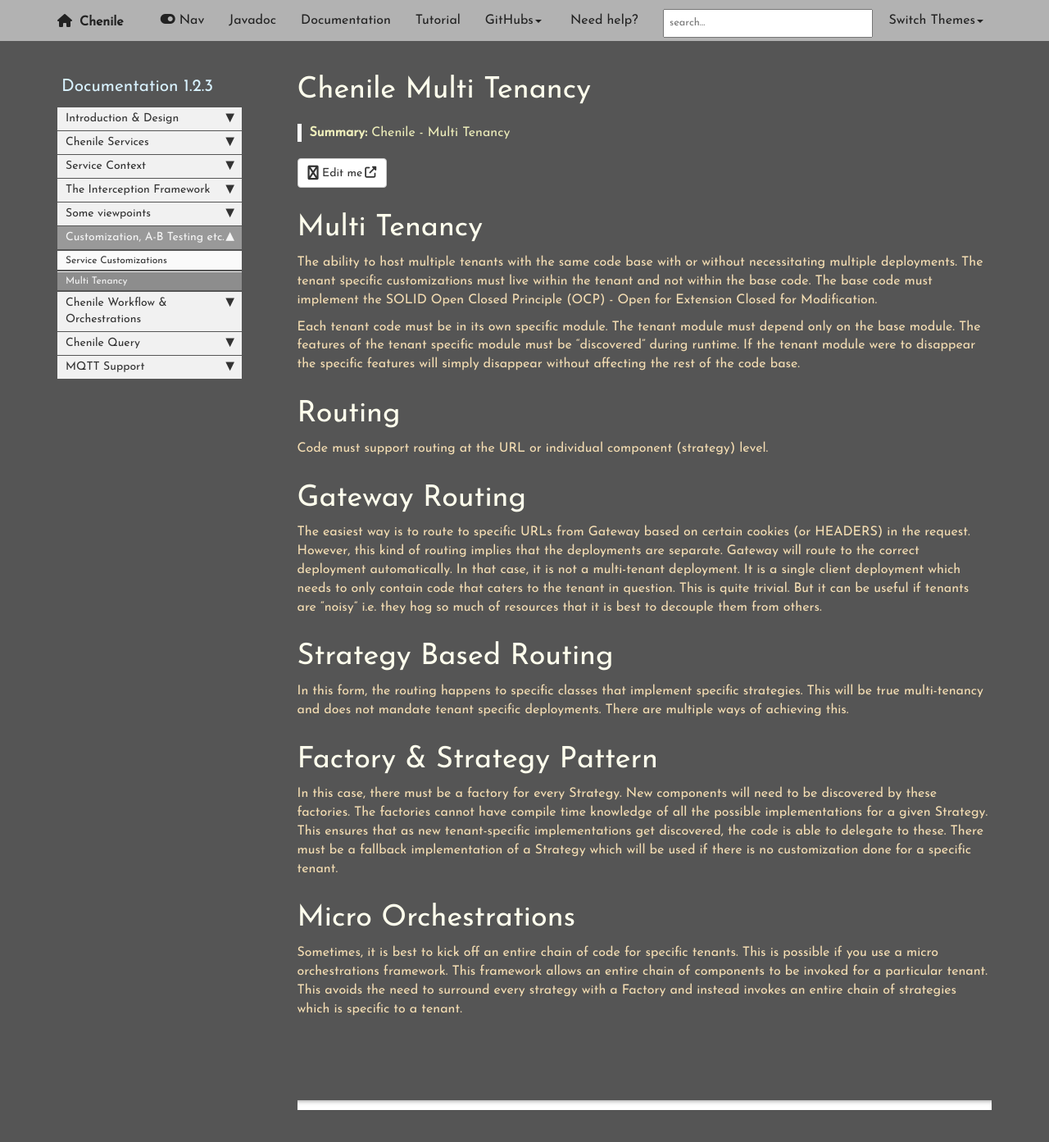
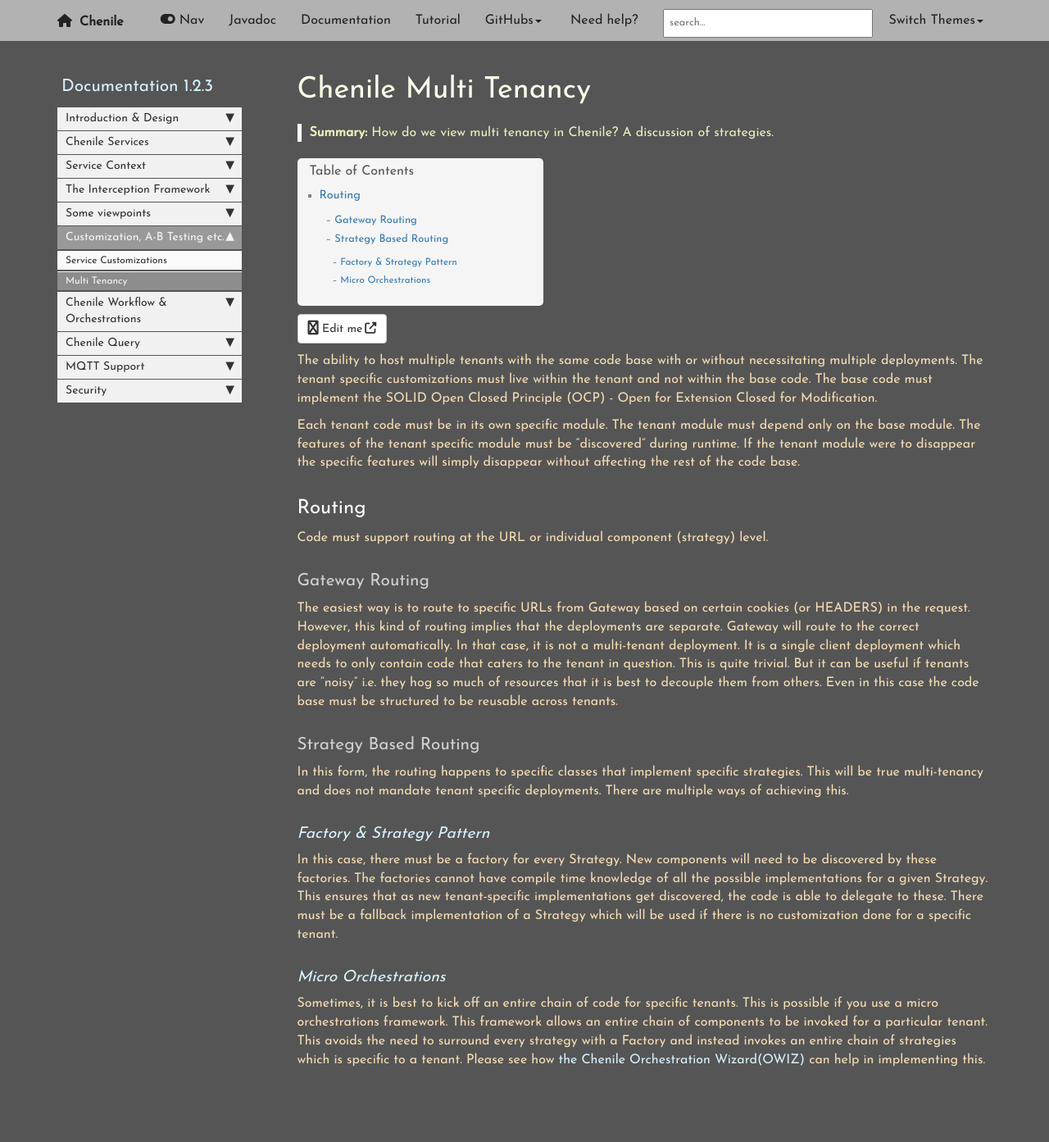
Before and after one commit to rajakolluru/cheniledocs.github.io, a Jekyll site: the page built from pages/chenile/210-multi-tenancy.md, in a window 1280 px wide and 1400 px high. Shown: the top 1393 px of the window at 82% size. Built offline with Jekyll 4.4.1, drawn with Linux system fonts in a browser that asks for light colours; comment, search, counter and statistics services are not loaded.

Commit message:
content update

```diff
--- a/pages/chenile/210-multi-tenancy.md
+++ b/pages/chenile/210-multi-tenancy.md
@@ -5,26 +5,23 @@
 toc: true
 permalink: /chenile-multi-tenancy.html
 folder: chenile
-summary: Chenile - Multi Tenancy
+summary: How do we view multi tenancy in Chenile? A discussion of strategies.
 ---
-
-# Multi Tenancy
-
 The ability to host multiple tenants with the same code base with or without necessitating multiple deployments. The tenant specific customizations must live within the tenant and not within the base code. The base code must implement the SOLID Open Closed Principle (OCP) - Open for Extension Closed for Modification.
 
 Each tenant code must be in its own specific module. The tenant module must depend only on the base module. The features of the tenant specific module must be "discovered" during runtime. If the tenant module were to disappear the specific features will simply disappear without affecting the rest of the code base.
 
-# Routing
+## Routing
 Code must support routing at the URL or individual component (strategy) level.
 
-# Gateway Routing
-The easiest way is to route to specific URLs from Gateway based on certain cookies (or HEADERS) in the request. However, this kind of routing implies that the deployments are separate. Gateway will route to the correct deployment automatically. In that case, it is not a multi-tenant deployment. It is a single client deployment which needs to only contain code that caters to the tenant in question. This is quite trivial. But it can be useful if tenants are "noisy" i.e. they hog so much of resources that it is best to decouple them from others.
+### Gateway Routing
+The easiest way is to route to specific URLs from Gateway based on certain cookies (or HEADERS) in the request. However, this kind of routing implies that the deployments are separate. Gateway will route to the correct deployment automatically. In that case, it is not a multi-tenant deployment. It is a single client deployment which needs to only contain code that caters to the tenant in question. This is quite trivial. But it can be useful if tenants are "noisy" i.e. they hog so much of resources that it is best to decouple them from others. Even in this case the code base must be structured to be reusable across tenants.
 
-# Strategy Based Routing
+### Strategy Based Routing
 In this form, the routing happens to specific classes that implement specific strategies. This will be true multi-tenancy and does not mandate tenant specific deployments. There are multiple ways of achieving this.
 
-# Factory & Strategy Pattern
+#### Factory & Strategy Pattern
 In this case, there must be a factory for every Strategy. New components will need to be discovered by these factories. The factories cannot have compile time knowledge of all the possible implementations for a given Strategy. This ensures that as new tenant-specific implementations get discovered, the code is able to delegate to these. There must be a fallback implementation of a Strategy which will be used if there is no customization done for a specific tenant.
 
-# Micro Orchestrations
-Sometimes, it is best to kick off an entire chain of code for specific tenants. This is possible if you use a micro orchestrations framework. This framework allows an entire chain of components to be invoked for a particular tenant. This avoids the need to surround every strategy with a Factory and instead invokes an entire chain of strategies which is specific to a tenant.
+#### Micro Orchestrations
+Sometimes, it is best to kick off an entire chain of code for specific tenants. This is possible if you use a micro orchestrations framework. This framework allows an entire chain of components to be invoked for a particular tenant. This avoids the need to surround every strategy with a Factory and instead invokes an entire chain of strategies which is specific to a tenant. Please see how [the Chenile Orchestration Wizard(OWIZ)](/chenile-owiz.html) can help in implementing this.
```
Also changed, not shown: _data/sidebars/chenile_sidebar.yml (+8 -0 lines), pages/chenile/oauth2.md (added, +92 -0 lines).
